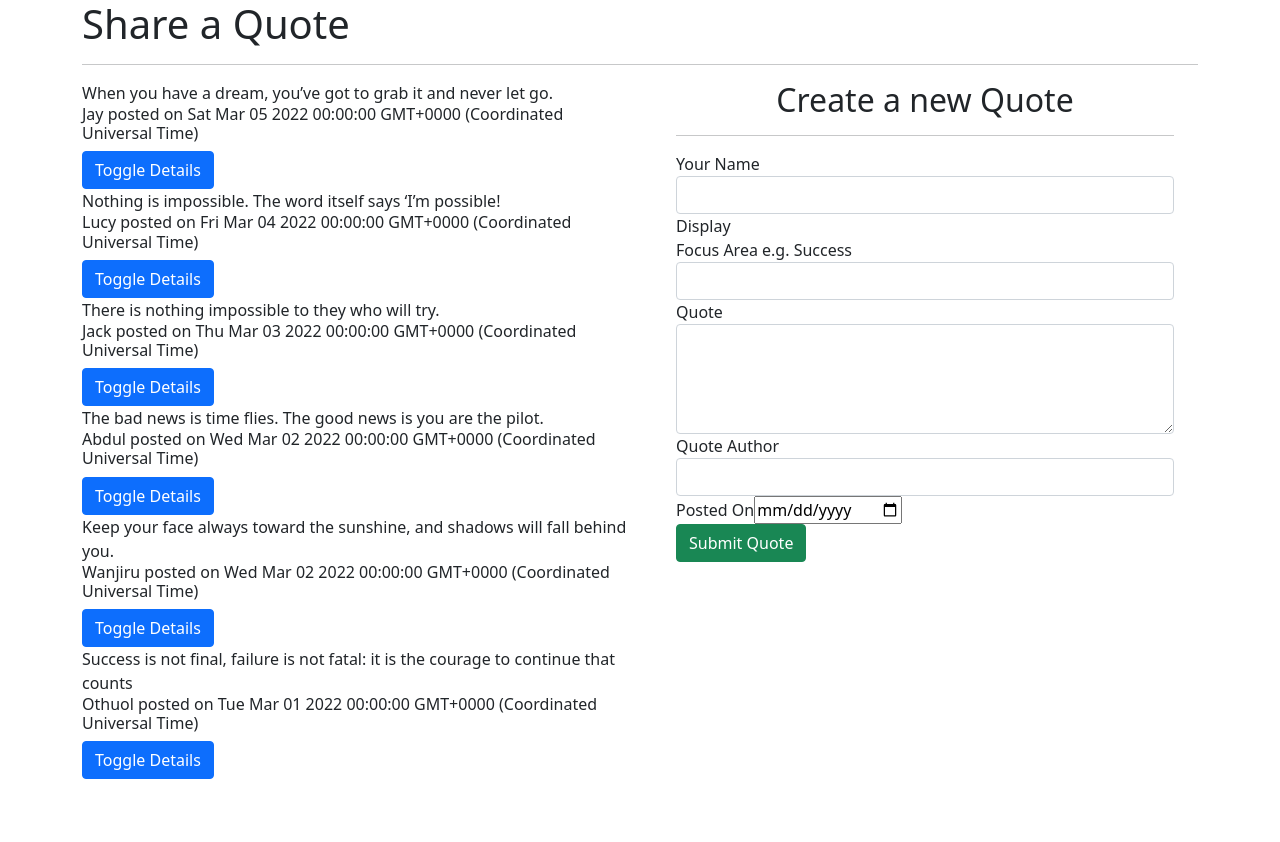
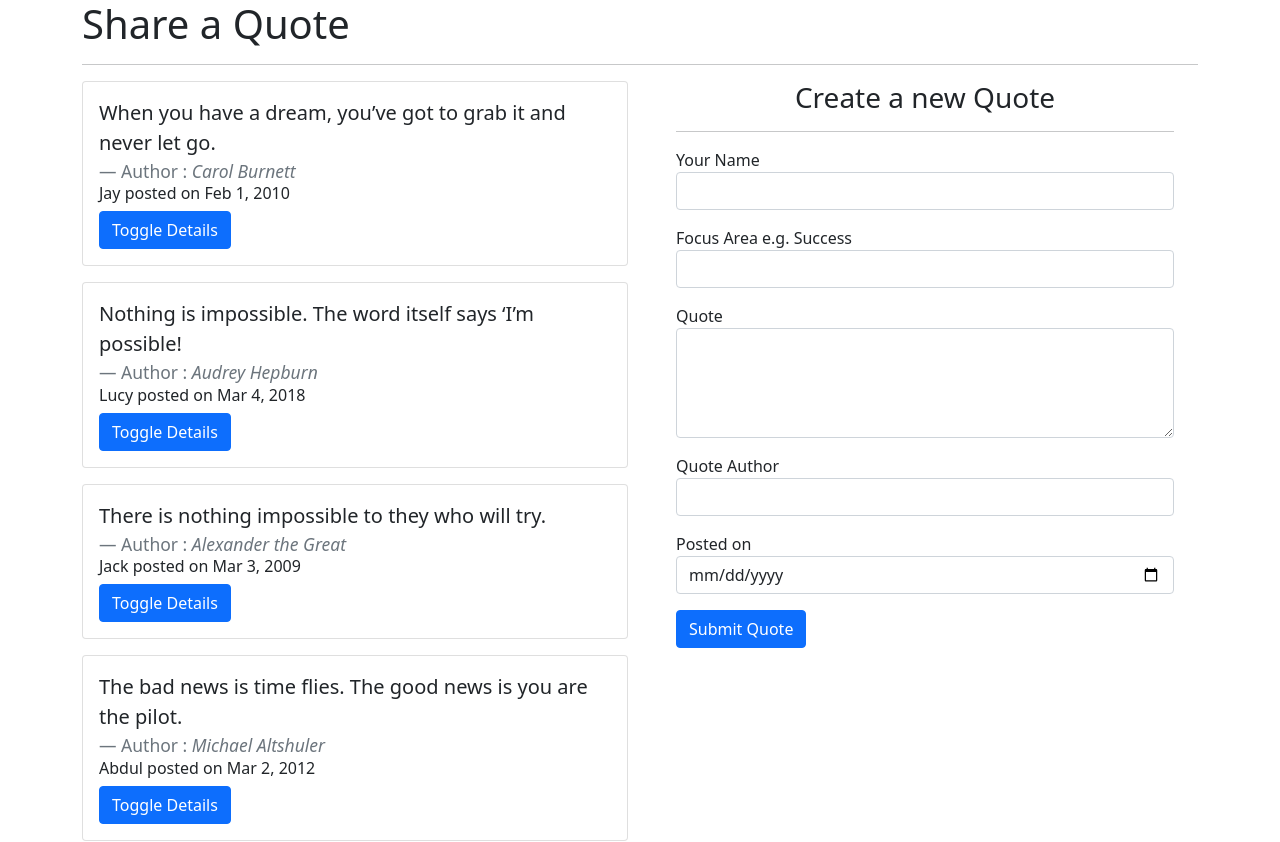
Before and after one commit to jerushaotieno/quotes, an Angular app: page / in a window 1280 px wide. Shown: the top 842 px of the page. Before the commit the page ends 800 px from the top, so only its background shows below. Built offline with nearby package versions, Linux system fonts and the light colour scheme.

Commit message:
update form css styling to add spacing across the form

```diff
--- a/src/app/quote-form/quote-form.component.html
+++ b/src/app/quote-form/quote-form.component.html
@@ -1,18 +1,17 @@
 <div class="container-fluid">
-    <h2 class="text-center">Create a new Quote</h2>
+    <h3 class="text-center">Create a new Quote</h3>
     <hr>
-    <form (ngSubmit)='submitQuote()'#quoteForm='ngForm'>
-        <div class="form-group">
+    <form (ngSubmit)='submitQuote(); quoteForm.resetForm()'#quoteForm='ngForm'>
+        <div class="form-group mb-3">
             <label for="name">Your Name</label>
             <input type="text" class="form-control" id="name" [(ngModel)]="newQuote.name" name="name" #name='ngModel' required>
             <div [hidden]="name.valid || name.pristine" class="alert alert-danger">
               <p>Name is required</p>
             </div>
-<!-- Testing to see if we get any data -->
-            Display {{newQuote.quote}}
+
         </div>
 
-        <div class="form-group">
+        <div class="form-group mb-3">
             <label for="description">Focus Area e.g. Success</label>
             <input type="text" class="form-control" id="descriptiom" [(ngModel)]="newQuote.description" name="description" #description='ngModel' required>
             <div [hidden]="description.valid || description.pristine" class="alert alert-danger">
@@ -20,7 +19,7 @@
             </div>
         </div>
 
-        <div class="form-group">
+        <div class="form-group mb-3">
             <label for="quote">Quote</label>
             <textarea class="form-control" id="quote" rows="4" [(ngModel)]="newQuote.quote" name="quote" #quote="ngModel" required></textarea>
           <div [hidden]="quote.valid || quote.pristine" class="alert alert-danger">
@@ -28,7 +27,7 @@
           </div>
         </div>
 
-        <div class="form-group">
+        <div class="form-group mb-3">
             <label for="author">Quote Author</label>
             <input type="text" class="form-control" id="author" [(ngModel)]="newQuote.author" name="author" #author='ngModel' required>
             <div [hidden]="author.valid || author.pristine" class="alert alert-danger">
@@ -36,14 +35,14 @@
             </div>
         </div>
 
-        <div class="form-group">
-            <label for="posted">Posted On</label>
-            <input type='date' id="complete" [(ngModel)]="newQuote.completeDate" name="completeDate" #completeDate="ngModel" required>
+        <div class="form-group mb-3">
+            <label for="posted">Posted on</label>
+            <input class="form-control" type='date' id="complete" [(ngModel)]="newQuote.completeDate" name="completeDate" #completeDate="ngModel" required>
           <div [hidden]="completeDate.valid || completeDate.pristine" class="alert alert-danger">
             <p>Date is required</p>
           </div>
         </div>
 
-        <button type="submit" class="btn btn-success">Submit Quote</button>
+        <button type="submit" class="btn btn-primary">Submit Quote</button>
     </form>
   </div>
--- a/src/app/quotes/quotes.component.html
+++ b/src/app/quotes/quotes.component.html
@@ -5,20 +5,26 @@
     <div class="row">
       <div class="col-md-6">
         <div *ngFor='let quote of quotes;let i = index'>
-          <div>
-            {{quote.quote}}
-            <h6 appStrikethrough>{{quote.name}} posted on {{quote.completeDate}}</h6>
-            <button (click)='toggleDetails(i)' class="btn btn-primary">Toggle Details</button>
-          </div>
+          <div class="card mb-3">
 
-          <div *ngIf='quote.showDescription'>
-            <app-quotes-detail  [quote]='quote' (isComplete) = 'deleteQuote(i)'></app-quotes-detail>
+            <div class="card-body">
+              <blockquote class="blockquote mb-0">
+                <p>{{quote.quote}}</p>
+                <footer class="blockquote-footer">Author :    <cite title="Source Title">{{quote.author}}</cite></footer>
+              </blockquote>
+              <h6 appStrikethrough>{{quote.name}} posted on {{quote.completeDate | date}}</h6>
+              <button (click)='toggleDetails(i)' class="btn btn-primary">Toggle Details</button>
+            </div>
+
+            <div class = "card-footer" *ngIf='quote.showDescription'>
+              <app-quotes-detail  [quote]='quote' (isComplete) = 'deleteQuote(i)'></app-quotes-detail>
+            </div>
           </div>
 
         </div>
       </div>
       <div class="col-md-6">
-        <app-quote-form></app-quote-form>
+        <app-quote-form (addQuote)=save($event) ></app-quote-form>
       </div>
     </div>
 
--- a/src/app/quotes/quotes.component.ts
+++ b/src/app/quotes/quotes.component.ts
@@ -9,12 +9,12 @@ import { Quote } from '../quote';
 export class QuotesComponent implements OnInit {
 
   quotes:Quote[] = [
-    new Quote('Jay', 'Dreams', 'When you have a dream, you’ve got to grab it and never let go.', 'Carol Burnett', new Date(2022,2,5)),
-    new Quote('Lucy', 'Willpower', 'Nothing is impossible. The word itself says ‘I’m possible!', 'Audrey Hepburn', new Date(2022,2,4)),
-    new Quote('Jack', 'Willpower', 'There is nothing impossible to they who will try.', 'Alexander the Great', new Date(2022,2,3)),
-    new Quote('Abdul', 'Time', 'The bad news is time flies. The good news is you are the pilot.', 'Michael Altshuler', new Date(2022,2,2)),
-    new Quote('Wanjiru', 'Hardship', 'Keep your face always toward the sunshine, and shadows will fall behind you.', 'Walt Whitman', new Date(2022,2,2)),
-    new Quote('Othuol', 'Success', 'Success is not final, failure is not fatal: it is the courage to continue that counts', 'Winston Churchill', new Date(2022,2,1))
+    new Quote('Jay', 'Dreams', 'When you have a dream, you’ve got to grab it and never let go.', 'Carol Burnett', new Date(2010,1,1)),
+    new Quote('Lucy', 'Willpower', 'Nothing is impossible. The word itself says ‘I’m possible!', 'Audrey Hepburn', new Date(2018,2,4)),
+    new Quote('Jack', 'Willpower', 'There is nothing impossible to they who will try.', 'Alexander the Great', new Date(2009,2,3)),
+    new Quote('Abdul', 'Time', 'The bad news is time flies. The good news is you are the pilot.', 'Michael Altshuler', new Date(2012,2,2)),
+    new Quote('Wanjiru', 'Hardship', 'Keep your face always toward the sunshine, and shadows will fall behind you.', 'Walt Whitman', new Date(2008,2,2)),
+    new Quote('Othuol', 'Success', 'Success is not final, failure is not fatal: it is the courage to continue that counts', 'Winston Churchill', new Date(2006,2,1))
   ];
 
   toggleDetails(index: number){
@@ -41,24 +41,11 @@ export class QuotesComponent implements OnInit {
     this.quotes.splice(index,1)
   }
 
-  addQuote(quote:Quote){
-    // if () {
-    //   let toAddQuote = confirm(`Are you sure you want to add ${this.quotes[index].name}?`)
-
-    //   if (toAddQuote){
-    //     this.quotes.splice(index,1)
-    //   }
-    // }
-
-    this.quotes.push(quote)
+  save(quote:Quote){
+    quote.completeDate=new Date(quote.completeDate)
+    let quoteCopy = {...quote}
+    this.quotes.unshift(quoteCopy)
   }
-
-  // addNewQuote(quote: Quote){
-  //   let quoteLength = this.quotes.length;
-  //   quote.id = quoteLength+1;
-  //   quote.completeDate = new Date(quote.completeDate)
-  //   this.quotes.push(quote)
-  // }
 
 constructor(){}
 
```
